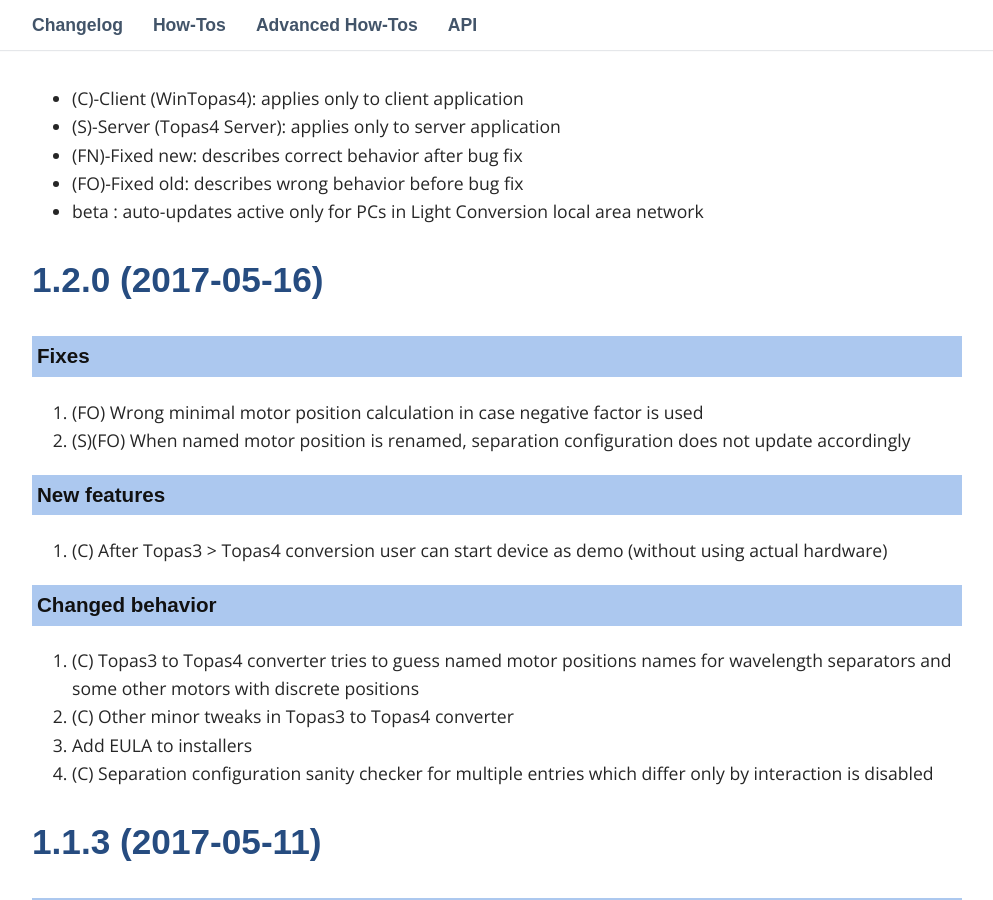
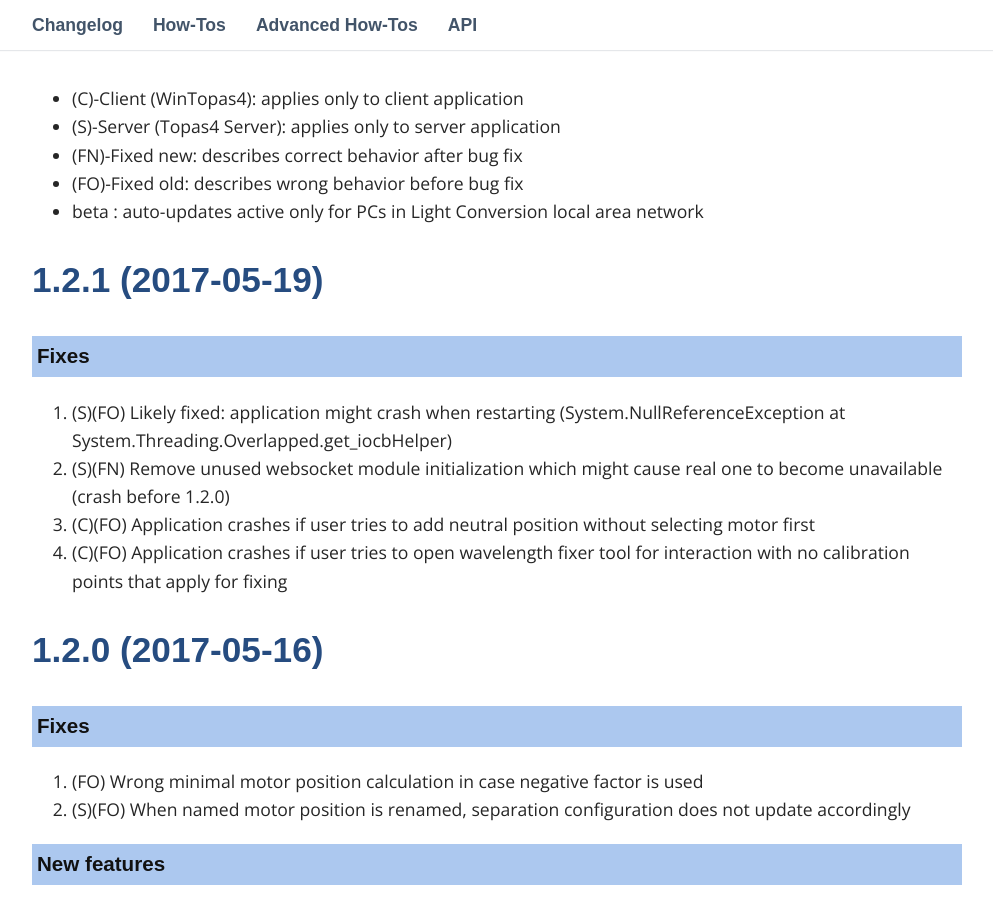
Before and after one commit to DomasM/Topas4InfoTemp00, a Jekyll site: the page built from _pages/03_changelog.md, in a window 1280 px wide and 900 px high, scrolled down 469 px. Shown: the whole window, without its empty margins (143-1136 px from the left). Built offline with Jekyll 4.4.1, drawn with Linux system fonts in a browser that asks for light colours; some web fonts are replaced; comment, search, counter and statistics services are not loaded.

Commit message:
1.2.1 release

```diff
--- a/_pages/03_changelog.md
+++ b/_pages/03_changelog.md
@@ -16,6 +16,19 @@
 * (FN)-Fixed new: describes correct behavior after bug fix
 * (FO)-Fixed old: describes wrong behavior before bug fix
 * beta : auto-updates active only for PCs in Light Conversion local area network
+
+
+
+## 1.2.1 (2017-05-19)
+
+### Fixes
+
+1. (S)(FO) Likely fixed: application might crash when restarting (System.NullReferenceException at System.Threading.Overlapped.get_iocbHelper)
+1. (S)(FN) Remove unused websocket module initialization which might cause real one to become unavailable (crash before 1.2.0)
+1. (C)(FO) Application crashes if user tries to add neutral position without selecting motor first
+1. (C)(FO) Application crashes if user tries to open wavelength fixer tool for interaction with no calibration points that apply for fixing
+
+
 
 
 ## 1.2.0 (2017-05-16)
```
